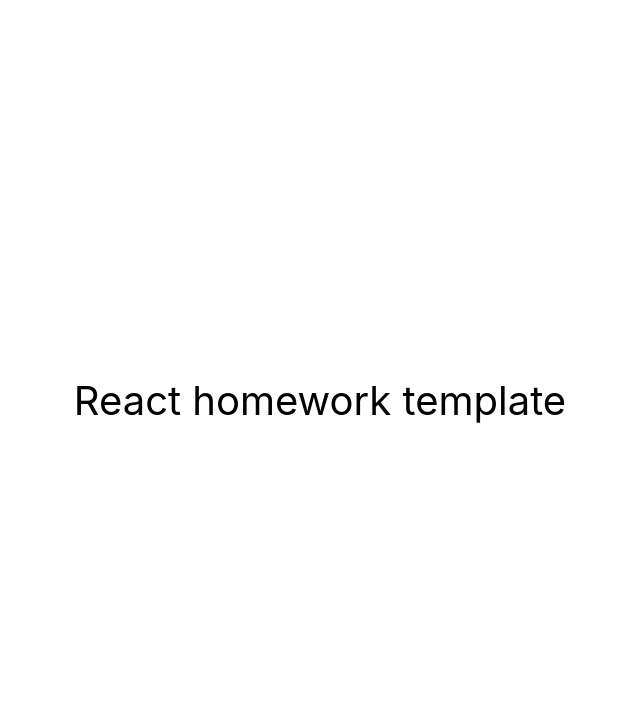
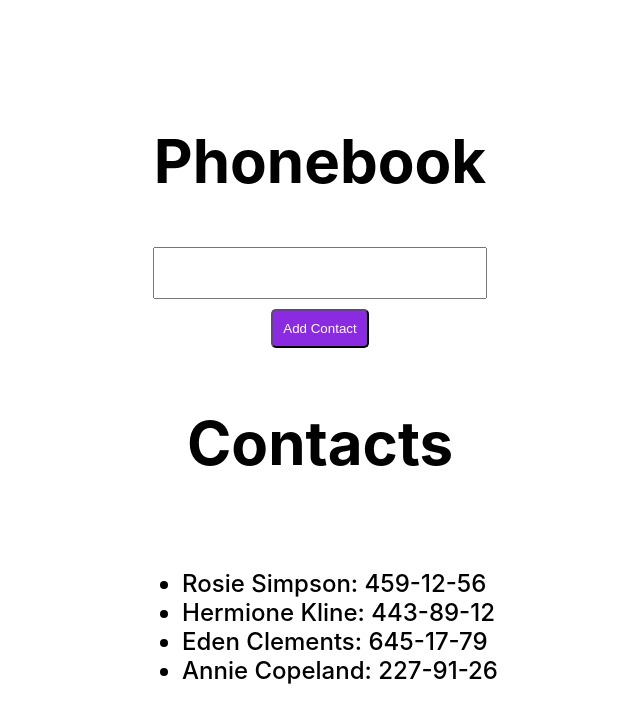
Before and after one commit to StudentVlad5/goit-react-hw-02-phonebook, a React (Create React App) app: page / in a window 1280 px wide. Shown: the top 722 px of the page, without its empty margins (320-960 px from the left). Built offline with nearby package versions, Linux system fonts and the light colour scheme.

Commit message:
add list of contacts

```diff
--- a/package.json
+++ b/package.json
@@ -2,7 +2,7 @@
   "name": "react-homework-template",
   "version": "0.1.0",
   "private": true,
-  "homepage": "https://github.com/StudentVlad5/goit-react-hw-02-phonebook",
+  "homepage": "https://studentvlad5.github.io/goit-react-hw-02-phonebook/",
   "dependencies": {
     "@testing-library/jest-dom": "^5.16.3",
     "@testing-library/react": "^12.1.4",
--- a/src/components/App.jsx
+++ b/src/components/App.jsx
@@ -1,16 +1,27 @@
+import FormsOfContacts from './FormsOfContacts/FormsOfContacts';
+import TitleForm from "./Title/TitleForm";
+import TitleContacts from './Title/TitleContacts';
+import BtnContacts from './BtnContacts/BtnContacts'
+import ListOfContact from './ListOfContacts/ListOfContacts';
+
 export const App = () => {
   return (
     <div
       style={{
         height: '100vh',
         display: 'flex',
+        flexDirection:'column',
         justifyContent: 'center',
         alignItems: 'center',
         fontSize: 40,
         color: '#010101'
       }}
     >
-      React homework template
+     <TitleForm />
+     <FormsOfContacts />
+     <BtnContacts/>
+     <TitleContacts />
+     <ListOfContact />
     </div>
   );
 };
--- /dev/null
+++ b/src/components/BtnContacts/BtnContacts.js
@@ -0,0 +1,4 @@
+import css from './BtnContacts.module.css'
+
+const BtnContacts = () => {return <button className={css.BtnContact}>Add Contact</button>}
+export default BtnContacts
--- /dev/null
+++ b/src/components/BtnContacts/BtnContacts.module.css
@@ -0,0 +1,8 @@
+.BtnContact {
+    display: flex;
+    padding: 10px;
+    margin: 10px;
+    border-radius: 5px;
+    background-color: blueviolet;
+    color:#fff;
+}
--- /dev/null
+++ b/src/components/FormsOfContacts/FormsOfContacts.js
@@ -0,0 +1,24 @@
+import React, {Component} from "react";
+
+class FormsOfContacts extends Component {
+    constructor() {
+        super();
+        this.state = {
+        }
+}
+    render()
+    {
+        return(
+            <input style={{
+            type: 'text',
+            name: 'name',
+            pattern: "^[a-zA-Zа-яА-Я]+(([' -][a-zA-Zа-яА-Я ])?[a-zA-Zа-яА-Я]*)*$",
+            title: "Name may contain only letters, apostrophe, dash and spaces. For example Adrian, Jacob Mercer, Charles de Batz de Castelmore d'Artagnan",
+            required: true,
+            fontSize: 24,
+            padding: 10,
+            validate: true}}
+          />
+        )}
+}
+export default FormsOfContacts
--- /dev/null
+++ b/src/components/ListOfContacts/ListOfContact.module.css
@@ -0,0 +1,4 @@
+.contactItem {
+font-size: 24px;
+font-weight: 500;
+}
--- /dev/null
+++ b/src/components/ListOfContacts/ListOfContacts.js
@@ -0,0 +1,25 @@
+import React, { Component } from "react";
+import css from './ListOfContact.module.css';
+
+class ListOfContact extends Component {
+constructor(){
+    super();
+    this.state = {
+        contacts: [
+        {id: 'id-1', name: 'Rosie Simpson', number: '459-12-56'},
+        {id: 'id-2', name: 'Hermione Kline', number: '443-89-12'},
+        {id: 'id-3', name: 'Eden Clements', number: '645-17-79'},
+        {id: 'id-4', name: 'Annie Copeland', number: '227-91-26'},
+        ],
+        filter: '',
+        name: '',
+        number: ''
+}
+}
+render()
+{
+    return(
+ <ul>{this.state.contacts.map(item => <li className={css.contactItem} key={item.id}>{item.name}:   {item.number}</li>)}</ul>
+)}}
+
+export default ListOfContact
--- /dev/null
+++ b/src/components/Title/TitleContacts.js
@@ -0,0 +1,2 @@
+const TitleContacts = () => {return <h2>Contacts</h2>}
+export default TitleContacts
--- /dev/null
+++ b/src/components/Title/TitleForm.js
@@ -0,0 +1,2 @@
+const TitleForm = () => {return <h2>Phonebook</h2>}
+export default TitleForm
```
